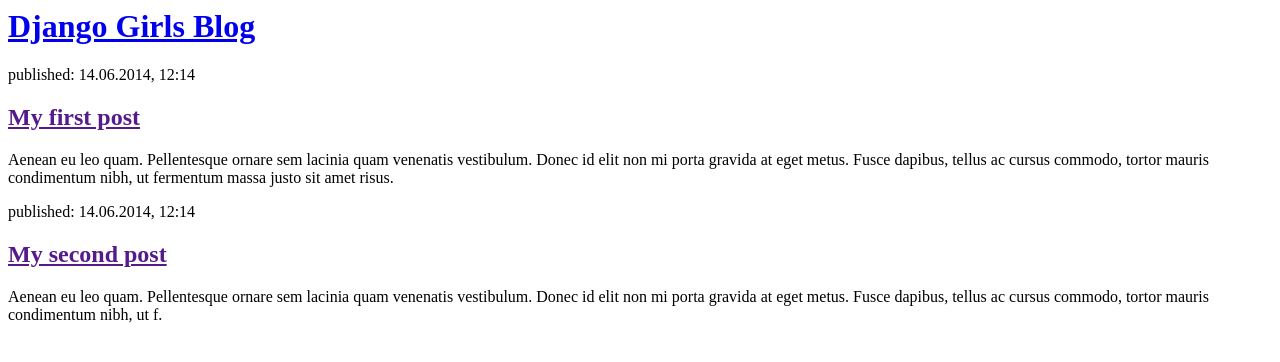
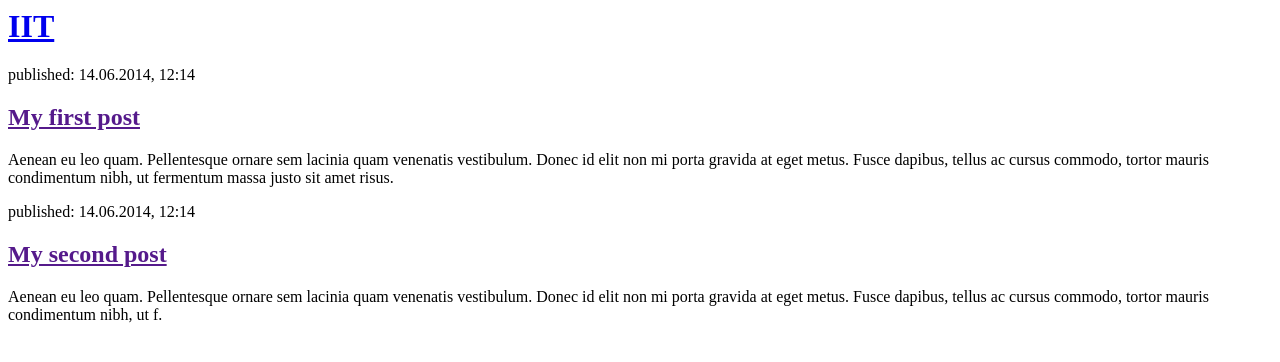
Before and after one commit to 2017chb1038/my-first-blog, a Django app: template driveapp/templates/driveapp/header.html in a window 1280 px wide. Shown: the top 362 px of the page. Run offline with Django 3.2, Linux system fonts and the light colour scheme; the template is opened without the code that fills it, so the values that code supplies are empty.

Commit message:
Update header.html

```diff
--- a/driveapp/templates/driveapp/header.html
+++ b/driveapp/templates/driveapp/header.html
@@ -1,11 +1,11 @@
 <html>
     <head>
-        <title>Django Girls blog</title>
+        <title>IITianbhavana</title>
         <meta charset="utf-8" />
     </head>
     <body>
         <div>
-            <h1><a href="/">Django Girls Blog</a></h1>
+            <h1><a href="/">IIT</a></h1>
         </div>
 
         <div>
@@ -20,9 +20,7 @@
             <p>Aenean eu leo quam. Pellentesque ornare sem lacinia quam venenatis vestibulum. Donec id elit non mi porta gravida at eget metus. Fusce dapibus, tellus ac cursus commodo, tortor mauris condimentum nibh, ut f.</p>
         </div>
 
-        {%block content%}
 
-{%endblock%}
 
 
     </body>
```
